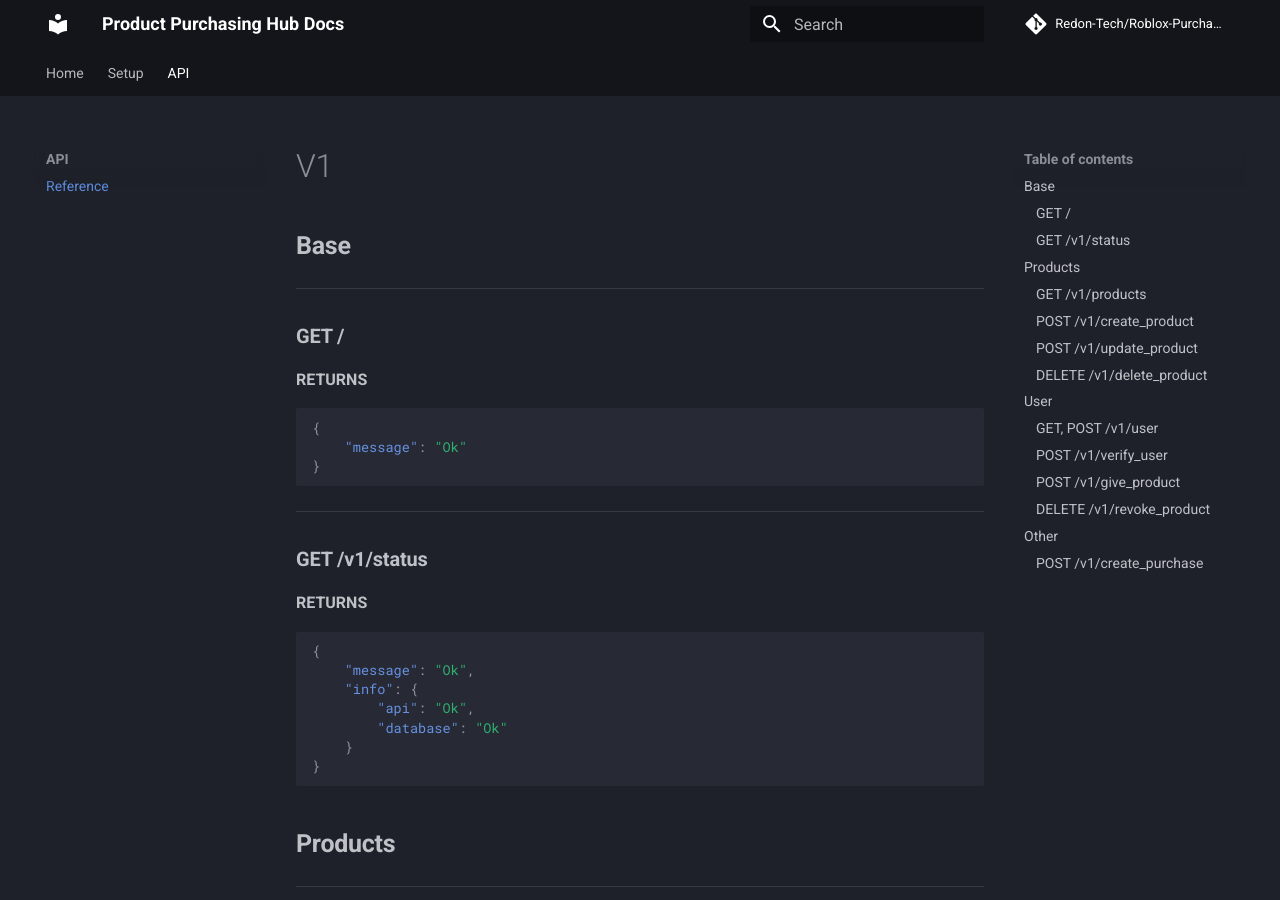
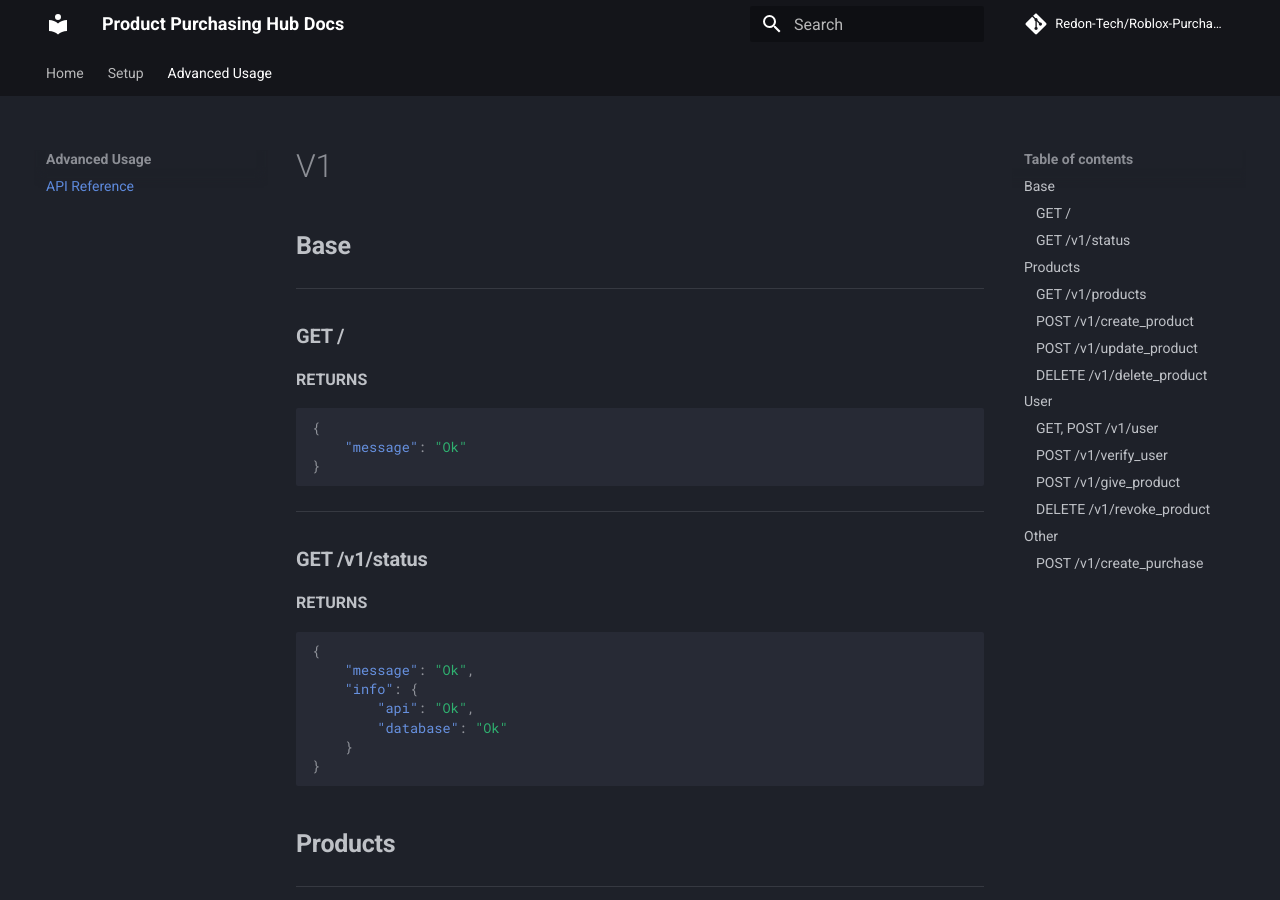
Before and after one commit to Redon-Tech/RPH-Docs, an MkDocs documentation site: the page built from docs/advanced/api-reference.md, in a window 1280 px wide and 900 px high. Built offline with MkDocs 1.6.1 and Material for MkDocs 9.7.7, drawn with Linux system fonts in a browser that asks for light colours; comment, search, counter and statistics services are not loaded.

Commit message:
Switch API Reference to be in a new catagory

```diff
--- a/mkdocs.yml
+++ b/mkdocs.yml
@@ -10,8 +10,8 @@ nav:
       - Initial Setup: setup/index.md
       - Bot & API Setup: setup/bot-api.md
       - Roblox Setup: setup/roblox.md
-    - API:
-      - Reference: api-reference.md
+    - Advanced Usage:
+      - API Reference: advanced/api-reference.md
 theme:
   features:
     - navigation.instant
```
Also changed, not shown: docs/advanced/api-reference.md (renamed from docs/api-reference.md).
